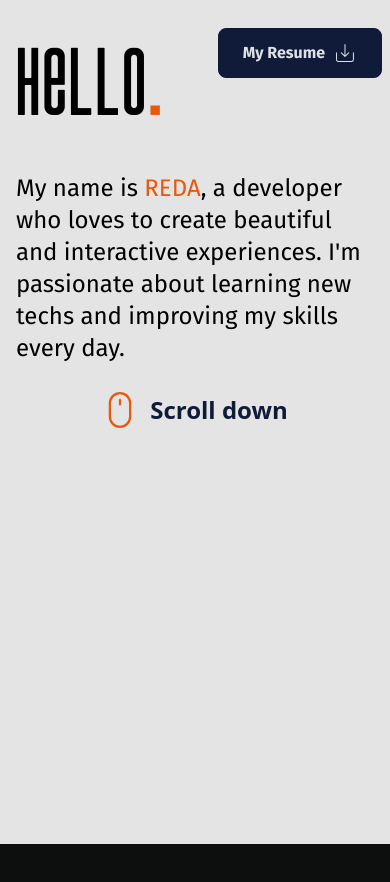
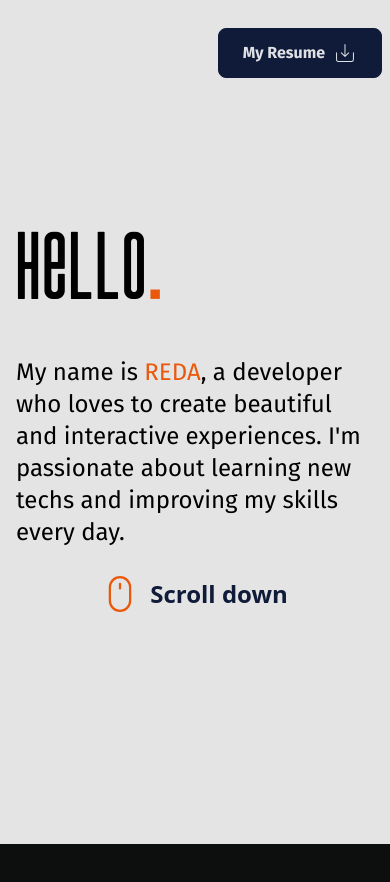
Before and after one commit to Raderne/portfolio, a React (Vite) app: page / in a window 390 px wide. Shown: the top 882 px of the page. Built offline with nearby package versions, Linux system fonts and the light colour scheme.

Commit message:
fix: introduction layout for mobile

```diff
--- a/src/components/Introduction.jsx
+++ b/src/components/Introduction.jsx
@@ -139,8 +139,8 @@ const Introduction = () => {
         <Marquee direction="right" />
       </div>
 
-      <div className="max-sm:min-w-[100vw] max-sm:w-full max-sm:h-full view-box absolute-center overflow-hidden min-w-[60vw] min-h-[70vh] bg-gray-1 min-sm:rounded-xl max-sm:px-4 px-24 py-12">
-        <div className="flex flex-col justify-between min-h-[60vh] h-full w-full max-sm:justify-start max-sm:space-y-7">
+      <div className="max-sm:min-w-[100vw] max-sm:w-full max-sm:h-full view-box max-sm:relative max-sm:top-0 max-sm:left-0 max-sm:!translate-x-0 max-sm:!translate-y-0 absolute-center overflow-hidden min-w-[60vw] min-h-[70vh] bg-gray-1 min-sm:rounded-xl max-sm:px-4 px-24 py-12">
+        <div className="flex flex-col justify-between min-h-[60vh] h-full w-full max-sm:justify-center max-sm:space-y-7">
           <h1 className="hero-title text-rc-rocket headers text-black tracking-wide">
             Hello<span className="text-orange-600">.</span>
           </h1>
@@ -150,7 +150,7 @@ const Introduction = () => {
             I&apos;m passionate about learning new techs and improving my skills
             every day.
           </p>
-          <div className="hero-icon flex items-center justify-center gap-3">
+          <div className="hero-icon mt-6 flex items-center justify-center gap-3">
             <BsMouse className="text-4xl text-orange-600" />
             <p className="text-2xl font-bold text-blue text-wrap">
               Scroll down
--- a/src/pages/ProjectsPage.jsx
+++ b/src/pages/ProjectsPage.jsx
@@ -48,7 +48,7 @@ const ProjectsPage = () => {
     if (startX !== null) {
       const touchX = e.touches[0].clientX;
       const diff = startX - touchX;
-      scroll(diff * 50);
+      scroll(diff);
       setStartX(touchX);
     }
   };
```
